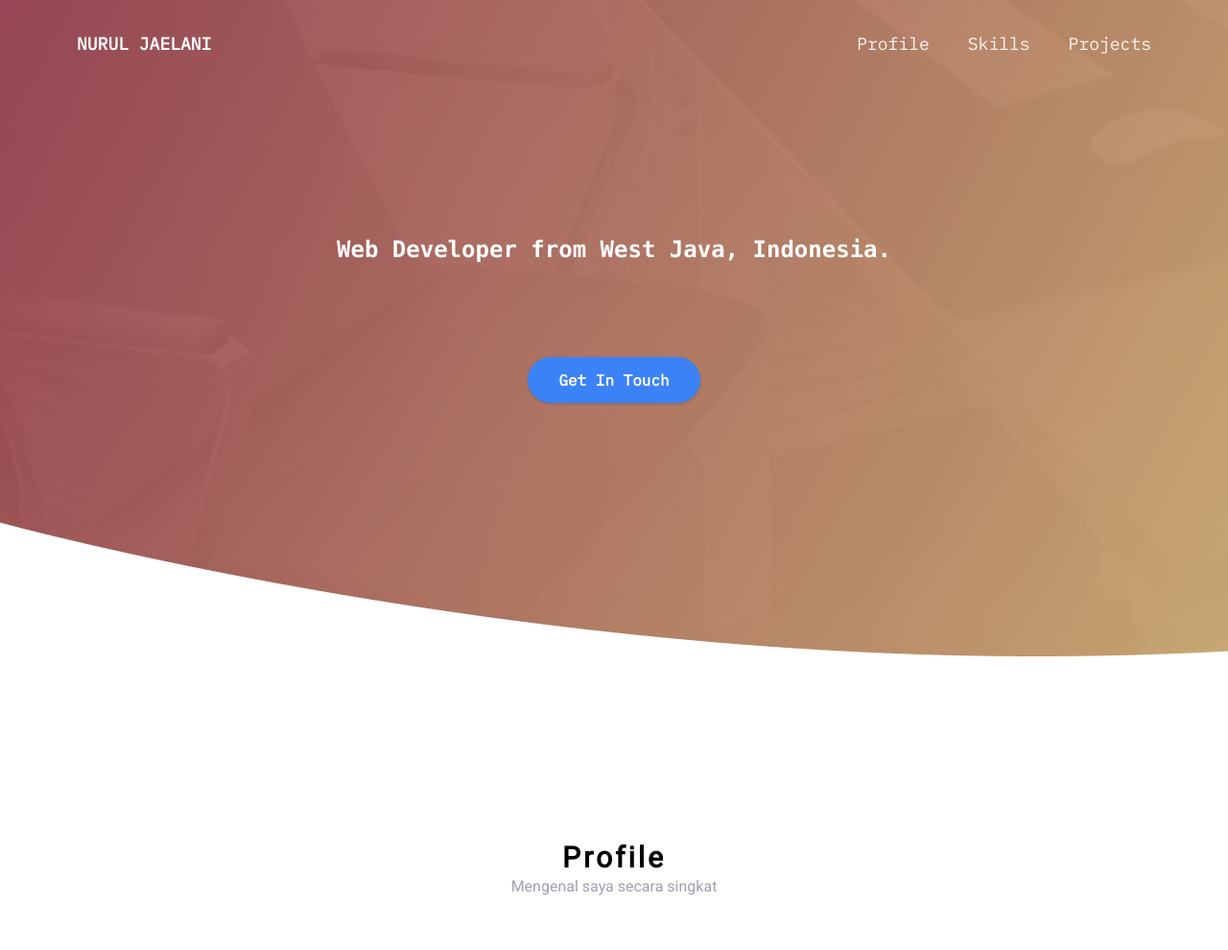
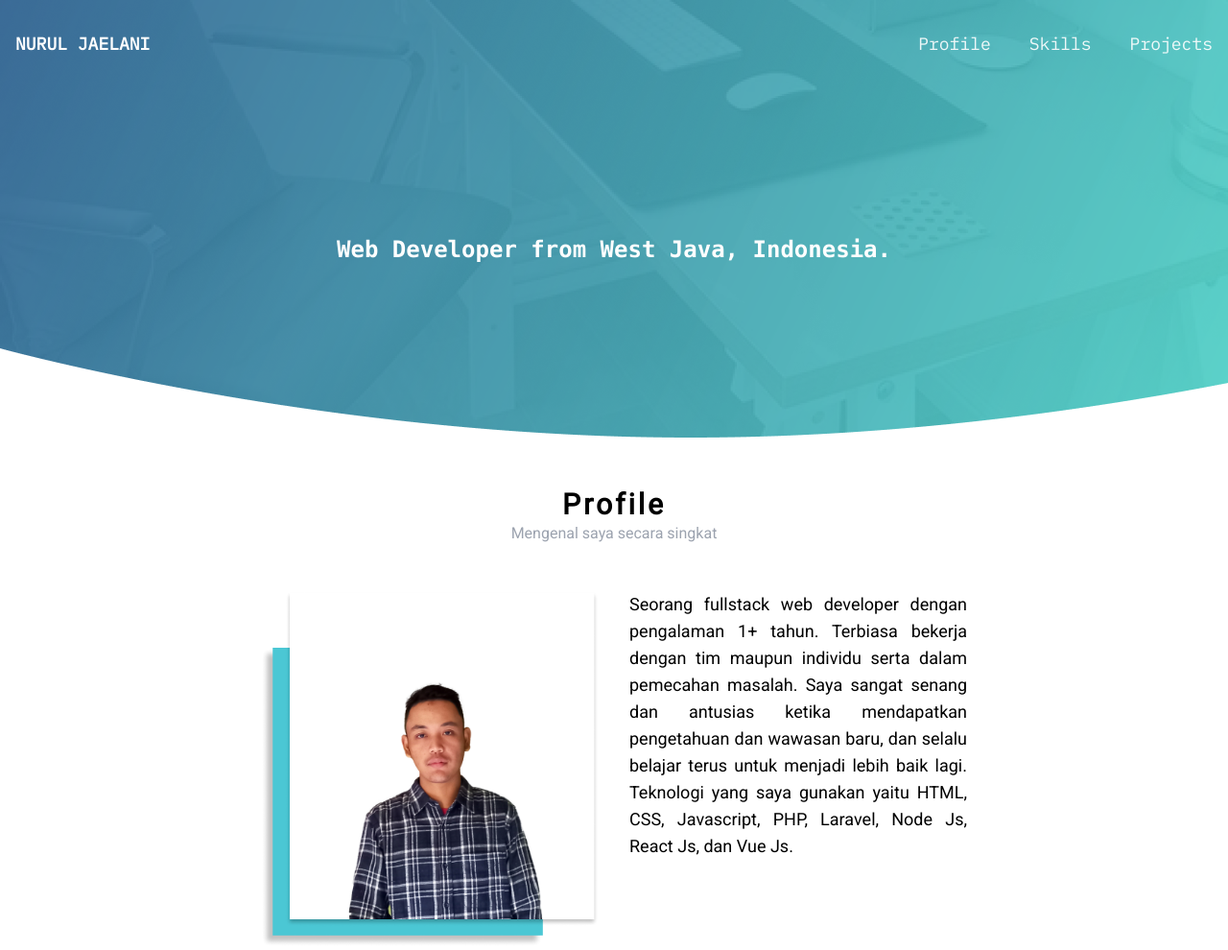
Before and after one commit to nuruljaelani/personal-web, a Gatsby site: page / in a window 1280 px wide. Shown: the top 990 px of the page at 96% size. Built offline with nearby package versions, Linux system fonts and the light colour scheme; Gatsby itself is replaced by a stand-in of ours.

Commit message:
update hero

```diff
--- a/src/components/header.js
+++ b/src/components/header.js
@@ -2,9 +2,9 @@ import * as React from "react"
 
 const Header = ({profile, skills, projects, contact, options}) => {
   return (
-    <header>
-      <div className="bg-hero h-[800px] md:h-[950px] lg:h-[1068px] transform -translate-y-96">
-        <div className="container max-w-6xl mx-auto transform translate-y-96 px-4">
+    <header className="relative">
+      <div className="absolute inset-0 bg-hero h-[300px] md:h-[710px] lg:h-[712px] transform -translate-y-10 md:-translate-y-80 lg:-translate-y-64"></div>
+        <div className="container max-w-8xl mx-auto transform px-4">
           <div className="flex items-center py-8">
             <div className="w-full uppercase text-sm md:text-base lg:text-lg text-white font-semibold">Nurul Jaelani</div>
             <div className="hidden sm:flex items-end justify-end">
@@ -21,16 +21,15 @@ const Header = ({profile, skills, projects, contact, options}) => {
               </ul>
             </div>
           </div>
-          <div className="flex flex-col justify-center items-center mt-10 md:mt-24 lg:mt-32">
-            <div className="text-center font-mono text-white mb-6">
+          <div className="flex flex-col justify-center items-center mt-0 md:mt-24 lg:mt-32">
+            <div className="text-center font-mono text-white mb-0">
               <p className="text-lg md:text-xl lg:text-2xl font-semibold my-6">Web Developer from West Java, Indonesia.</p>
             </div>
-            <div className="mt-4 md:mt-8 lg:mt-12">
+            {/* <div className="mt-4 md:mt-8 lg:mt-12">
               <button className="rounded-3xl bg-blue-500 text-white font-semibold py-2 md:py-3 px-4 text-sm md:text-base lg:px-8 shadow" onClick={() => contact.current.scrollIntoView(options)}>Get In Touch</button>
-            </div>
+            </div> */}
           </div>
         </div>
-      </div>
     </header>
 )
 }
--- a/src/components/layout.css
+++ b/src/components/layout.css
@@ -25,5 +25,9 @@ main {
 }
 
 .bg-hero {
-  background-image: url('../images/hero2.png');
+  background-image: url('../images/Group21.png');
 }
+
+.bg-hero-2 {
+  background-image: url('../images/Group20.png');
+}
--- a/src/components/layout.js
+++ b/src/components/layout.js
@@ -28,7 +28,7 @@ const Layout = ({ children, profile, skills, projects, contact, options }) => {
   return (
     <>
       <Header siteTitle={data.site.siteMetadata?.title || `Title`} profile={profile} skills={skills} projects={projects} contact={contact} options={options} />
-        <main className="-mt-80 md:-mt-66">{children}</main>
+        <main className="mt-20 md:mt-32 max-w-8xl mx-auto">{children}</main>
         <footer
           style={{
             marginTop: `2rem`,
--- a/src/components/profile.js
+++ b/src/components/profile.js
@@ -3,14 +3,14 @@ import { StaticImage } from "gatsby-plugin-image"
 
 const Profile = ({profile}) => {
     return (
-        <div className="container mx-auto max-w-3xl px-4 mb-10 lg:mb-24 py-4 md:py-20 lg:py-32" ref={profile}>
-            <div className="flex flex-col mb-8 md:mb-12 lg:mb-20">
+        <div className="container mx-auto max-w-3xl px-4 py-10 lg:py-20" ref={profile}>
+            <div className="flex flex-col mb-8 md:mb-12">
                 <p className=" text-xl md:text-2xl lg:text-3xl font-semibold text-center tracking-widest">Profile</p>
                 <p className="text-sm md:text-base text-gray-400 text-center">Mengenal saya secara singkat</p>
             </div>
             <div className="flex flex-col items-center sm:items-start w-full sm:flex-row space-y-4 sm:space-y-0 space-x-0 md:space-x-8">
                 <div className="w-full sm:w-1/2 md:w-2/4">
-                    <StaticImage src="../images/20220304_090903.jpg" alt="Foto Profile" />
+                    <StaticImage src="../images/Photo22.png" alt="Foto Profile" />
                 </div>
                 <div className="w-full sm:w-1/2 md:w-2/4">
                     <p className="text-sm md:text-base lg:text-lg font-medium lead text-justify">
--- a/src/components/project.js
+++ b/src/components/project.js
@@ -4,7 +4,7 @@ import React from 'react'
 const Project = ({projects}) => {
     return (
         <>
-            <div className="container mx-auto max-w-6xl py-6 md:py-20 lg:py-32" ref={projects}>
+            <div className="container mx-auto max-w-6xl py-6 md:py-12 lg:py-20" ref={projects}>
                 <p className=" text-xl md:text-2xl lg:text-3xl font-semibold text-center tracking-widest">Projects</p>
                 <div className="flex flex-col space-y-8 md:space-y-0 md:flex-row md:space-x-10 lg:space-x-16 mt-10 md:mt-12 lg:mt-20 px-4">
                     <div className="w-full md:w-1/2 space-y-8 md:space-y-12">
--- a/src/components/skill.js
+++ b/src/components/skill.js
@@ -6,7 +6,7 @@ const Skill = ({skills}) => {
         <div>
             <section className="bg-gray-100" ref={skills}>
                 <div className="container max-w-6xl mx-auto">
-                    <div className="flex flex-col py-6 md:py-20 lg:py-32">
+                    <div className="flex flex-col py-6 md:py-12 lg:py-20">
                         <p className="text-xl md:text-2xl lg:text-3xl font-semibold text-center tracking-widest">Skills</p>
                         <div className="grid sm:grid-cols-2 md:grid-cols-3 gap-8 mt-10 md:mt-12 lg:mt-20 px-4">
                             <div className="bg-white shadow-lg flex items-center p-2 md:p-4 lg:p-6">
--- a/tailwind.config.js
+++ b/tailwind.config.js
@@ -6,7 +6,11 @@ module.exports = {
   ],
   darkMode: false, // or 'media' or 'class'
   theme: {
-    extend: {},
+    extend: {
+      screens: {
+        '8xl': '1440px'
+      }
+    },
   },
   variants: {
     extend: {},
```
Also changed, not shown: src/images/Group20.png (added), src/images/Group21.png (added), src/images/Photo22.png (added), src/images/hero2.png (deleted), 1 other file.
